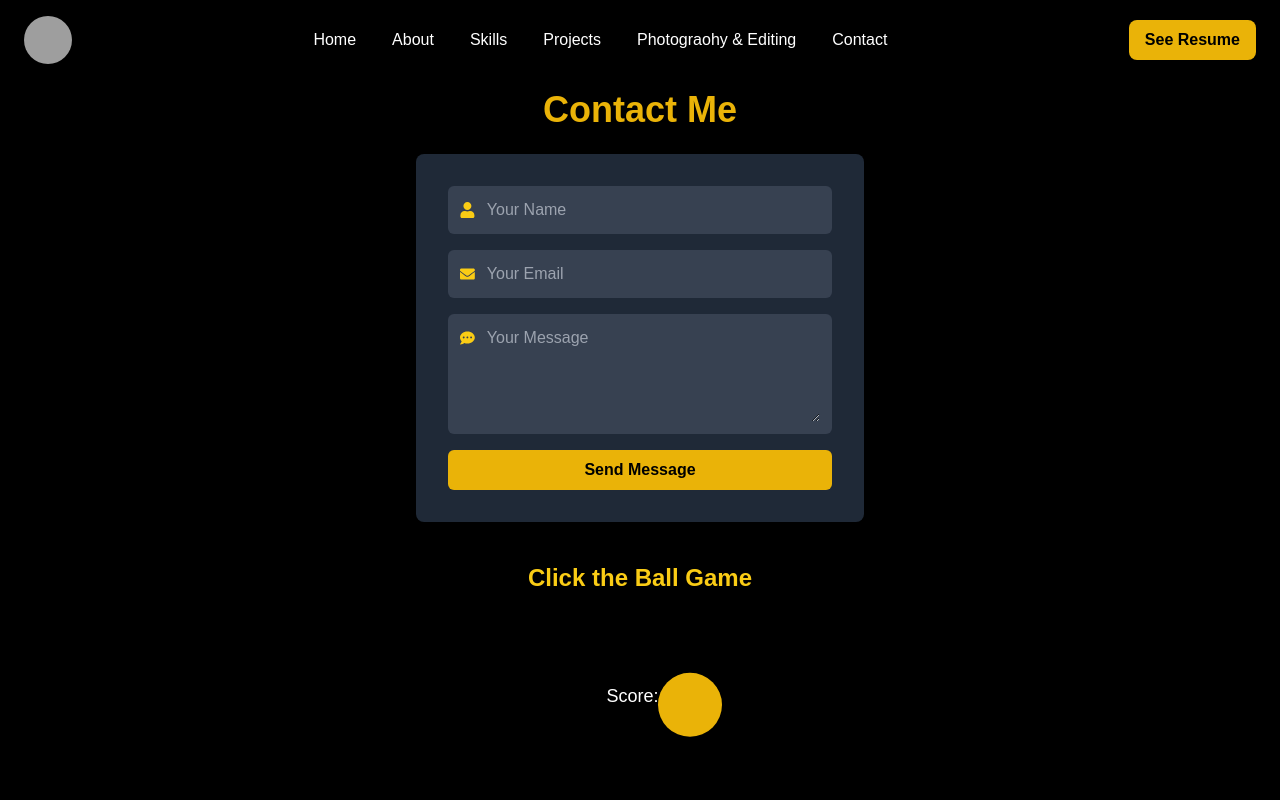
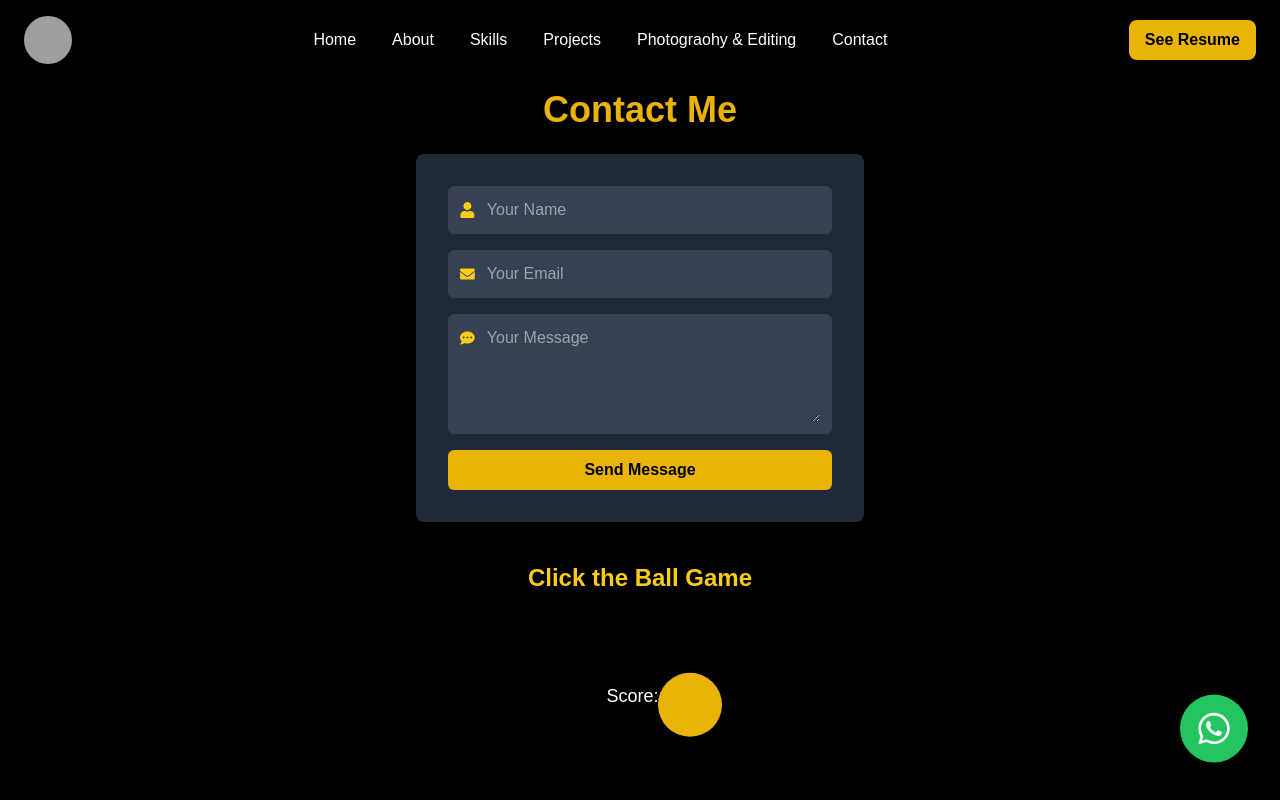
Before and after one commit to ArjunDivraniya/My-Portfolio, a React (Vite) app: page /contact in a window 1280 px wide. Built offline with nearby package versions, Linux system fonts and the light colour scheme; grey boxes are pictures that could not be loaded.

Commit message:
Add Whataapp chat feature

```diff
--- a/src/Components/contact.jsx
+++ b/src/Components/contact.jsx
@@ -1,10 +1,11 @@
 import React, { useState } from "react";
 import { motion } from "framer-motion";
-import { FaEnvelope, FaUser, FaCommentDots } from "react-icons/fa";
+import { FaEnvelope, FaUser, FaCommentDots, FaWhatsapp } from "react-icons/fa";
 
 const ContactMe = () => {
   const [formData, setFormData] = useState({ name: "", email: "", message: "" });
   const [score, setScore] = useState(0);
+  const phoneNumber = "6351565043"; // Replace with your actual WhatsApp number
 
   const handleChange = (e) => {
     setFormData({ ...formData, [e.target.name]: e.target.value });
@@ -21,7 +22,7 @@ const ContactMe = () => {
   };
 
   return (
-    <div className="min-h-screen flex flex-col items-center justify-center bg-black text-white p-8">
+    <div className="min-h-screen flex flex-col items-center justify-center bg-black text-white p-8 relative">
       <h1 className="text-4xl font-bold text-yellow-500 mb-6">Contact Me</h1>
 
       <motion.form
@@ -91,6 +92,17 @@ const ContactMe = () => {
         ></motion.div>
         <p className="mt-2 text-lg">Score: {score}</p>
       </div>
+
+      {/* Floating WhatsApp Chat Icon */}
+      <motion.div
+        className="fixed bottom-8 right-8 z-50 bg-green-500 p-4 rounded-full shadow-lg cursor-pointer"
+        whileHover={{ scale: 1.1 }}
+        whileTap={{ scale: 0.9 }}
+        animate={{ y: [0, -10, 0], transition: { duration: 1.5, repeat: Infinity } }}
+        onClick={() => window.open(`https://wa.me/${phoneNumber}`, "_blank")}
+      >
+        <FaWhatsapp className="text-white text-4xl" />
+      </motion.div>
     </div>
   );
 };
--- a/src/Components/portfolio.jsx
+++ b/src/Components/portfolio.jsx
@@ -4,6 +4,48 @@ import { motion } from "framer-motion";
 import { SiFigma } from "react-icons/si";
 
 const projects = {
+
+
+  uiux: [
+    {
+      title: "Shutter Sphere (In Progress)",
+      description: "A creative UI design for a full-stack web application.",
+      tech: ["Figma", "Adobe XD"],
+      figma: "https://www.figma.com/design/rGMySFjXI7AcEytfM11DgC/Full-Stack-Project?node-id=0-1&t=OF3Nfe8wfcNbKYun-1",
+      details: "Designed an interactive UI for a full-stack web app focusing on user experience and modern aesthetics.",
+      image: "https://res.cloudinary.com/dncosrakg/image/upload/v1740025410/sbct3wxsp5qrqrosfudi.png",
+    },
+    {
+      title: "Personal Photography Website",
+      description: "A portfolio UI for showcasing my photography work.",
+      tech: ["Figma", "Adobe XD"],
+      figma: "https://www.figma.com/design/caL2xnuuFymXGs4p3GUs1T/MY-WEBSITE?node-id=0-1&t=0xSuZPL1zDkVpCyQ-1",
+      details: "Designed a personal photography website to highlight my work, portfolio, and contact details.",
+      image: "https://res.cloudinary.com/dncosrakg/image/upload/v1740025410/ggac3wjqbgpei1ajwhuu.png",
+    },
+    {
+      title: "Netflix Clone UI",
+      description: "A UI design concept for a Netflix-like platform.",
+      tech: ["Figma", "Adobe XD"],
+      figma: "https://www.figma.com/design/MI3i3nAe7FgSqLD6TgYSUK/netflix?node-id=0-1&t=FNCDtB4dWHD6TBoq-1",
+      details: "Designed a modern, sleek UI for a movie streaming platform inspired by Netflix.",
+      image: "https://res.cloudinary.com/dncosrakg/image/upload/v1740025409/kedo5u8yhwwvaupbfpur.png",
+    }
+  ],
+  fullstack: [
+    {
+      title: "Shutter Sphere (In Progress)",
+      description: "A full-stack photographer search and booking platform.",
+      tech: ["React", "Node.js", "MongoDB", "Express"],
+      github: "https://github.com/ArjunDivraniya/shutter_sphere",
+      demo: "https://your-demo-link.com",
+      video: "https://www.youtube.com/embed/esvS8qtjuo0", // Added YouTube embedded link
+      details: "Users can search for photographers based on location & specialization, book them, and chat through an integrated chat board.",
+      image: "https://res.cloudinary.com/dncosrakg/image/upload/v1740025409/kkwwhosyginpfwvsux6v.png",
+     date: "march"
+    }
+  ],
+
   frontend: [
     {
       title: "YouTube Clone",
@@ -50,47 +92,8 @@ const projects = {
       details: "Developed a RedBus-like ticket booking interface with an interactive seat selection feature.",
       image: "https://res.cloudinary.com/dncosrakg/image/upload/v1740025410/fypwfmuyckz8piby1oe8.png",
     }
-  ],
-  fullstack: [
-    {
-      title: "Shutter Sphere (In Progress)",
-      description: "A full-stack photographer search and booking platform.",
-      tech: ["React", "Node.js", "MongoDB", "Express"],
-      github: "https://github.com/ArjunDivraniya/shutter_sphere",
-      demo: "https://your-demo-link.com",
-      video: "https://www.youtube.com/embed/esvS8qtjuo0", // Added YouTube embedded link
-      details: "Users can search for photographers based on location & specialization, book them, and chat through an integrated chat board.",
-      image: "https://res.cloudinary.com/dncosrakg/image/upload/v1740025409/kkwwhosyginpfwvsux6v.png",
-     date: "march"
-    }
   ]
-  ,
-  uiux: [
-    {
-      title: "Shutter Sphere (In Progress)",
-      description: "A creative UI design for a full-stack web application.",
-      tech: ["Figma", "Adobe XD"],
-      figma: "https://www.figma.com/design/rGMySFjXI7AcEytfM11DgC/Full-Stack-Project?node-id=0-1&t=OF3Nfe8wfcNbKYun-1",
-      details: "Designed an interactive UI for a full-stack web app focusing on user experience and modern aesthetics.",
-      image: "https://res.cloudinary.com/dncosrakg/image/upload/v1740025410/sbct3wxsp5qrqrosfudi.png",
-    },
-    {
-      title: "Personal Photography Website",
-      description: "A portfolio UI for showcasing my photography work.",
-      tech: ["Figma", "Adobe XD"],
-      figma: "https://www.figma.com/design/caL2xnuuFymXGs4p3GUs1T/MY-WEBSITE?node-id=0-1&t=0xSuZPL1zDkVpCyQ-1",
-      details: "Designed a personal photography website to highlight my work, portfolio, and contact details.",
-      image: "https://res.cloudinary.com/dncosrakg/image/upload/v1740025410/ggac3wjqbgpei1ajwhuu.png",
-    },
-    {
-      title: "Netflix Clone UI",
-      description: "A UI design concept for a Netflix-like platform.",
-      tech: ["Figma", "Adobe XD"],
-      figma: "https://www.figma.com/design/MI3i3nAe7FgSqLD6TgYSUK/netflix?node-id=0-1&t=FNCDtB4dWHD6TBoq-1",
-      details: "Designed a modern, sleek UI for a movie streaming platform inspired by Netflix.",
-      image: "https://res.cloudinary.com/dncosrakg/image/upload/v1740025409/kedo5u8yhwwvaupbfpur.png",
-    }
-  ]
+
 };
 
 
```
